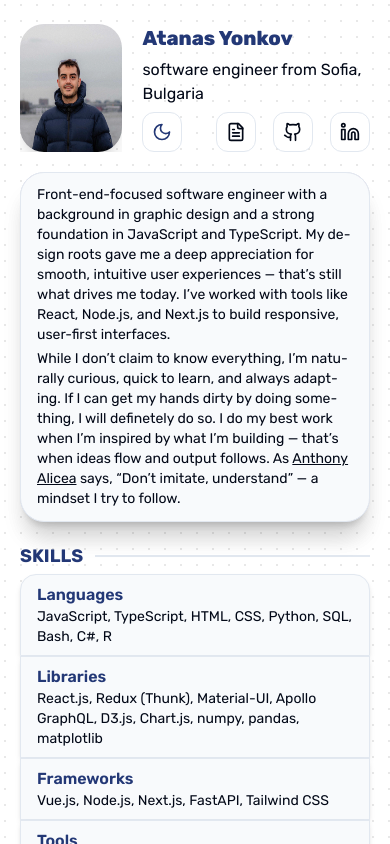
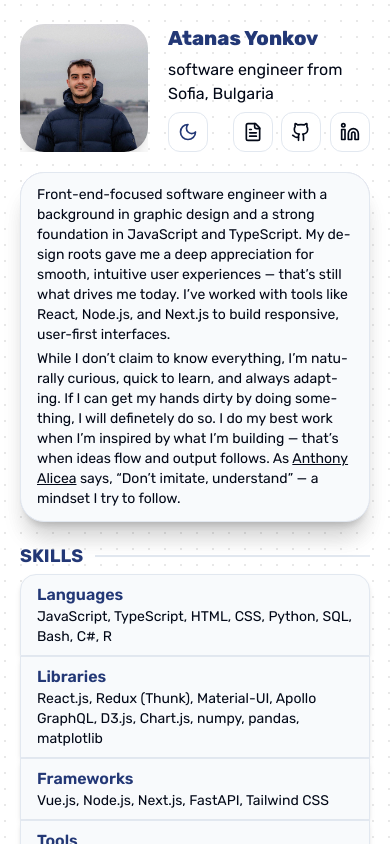
Before and after one commit to ayonkov1/portfolio, a Next.js app: page / in a window 390 px wide. Shown: the top 844 px of the page. Built offline with nearby package versions, Linux system fonts and the light colour scheme.

Commit message:
Update CV

```diff
--- a/src/components/core/header.tsx
+++ b/src/components/core/header.tsx
@@ -8,7 +8,7 @@ import Link from 'next/link'
 export const Header = (): ReactNode => {
   return (
     <div className="text-left flex lg:flex-row gap-5 lg:gap-10 justify-start">
-      <div className="lg:h-52 lg:w-52 relative w-32 h-32">
+      <div className="lg:h-52 lg:w-52 relative w-32 h-32 aspect-square">
         <Image
           priority
           src="/profilepic.webp"
```
Also changed, not shown: 1 other file (tests, documents, lock files or other folders).
